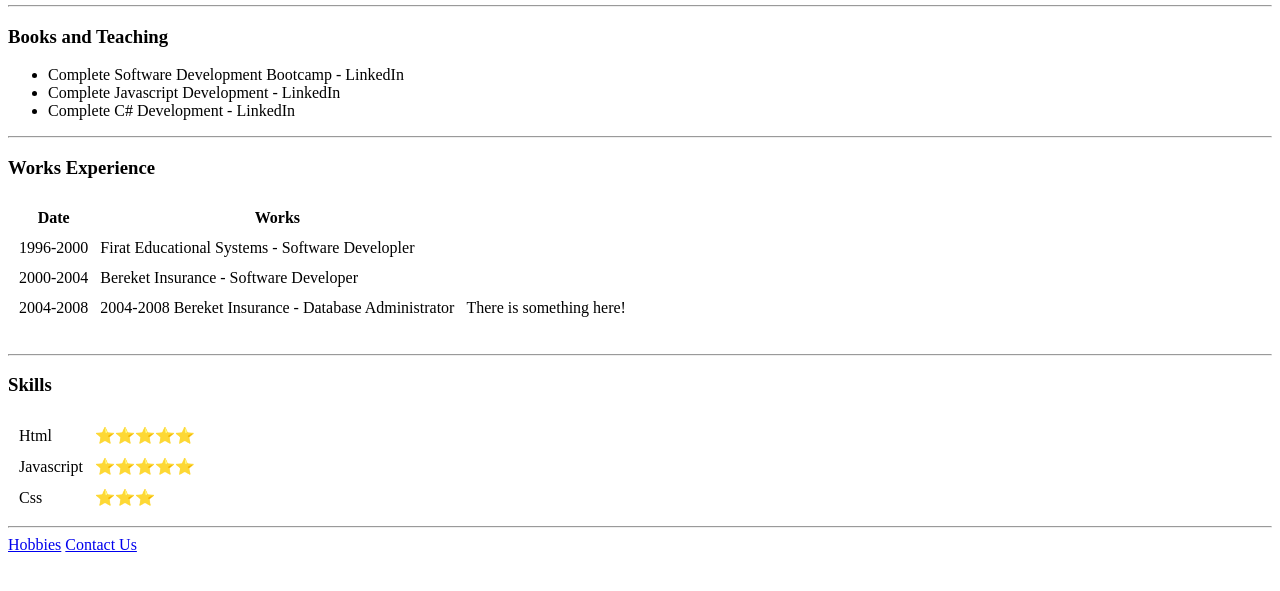
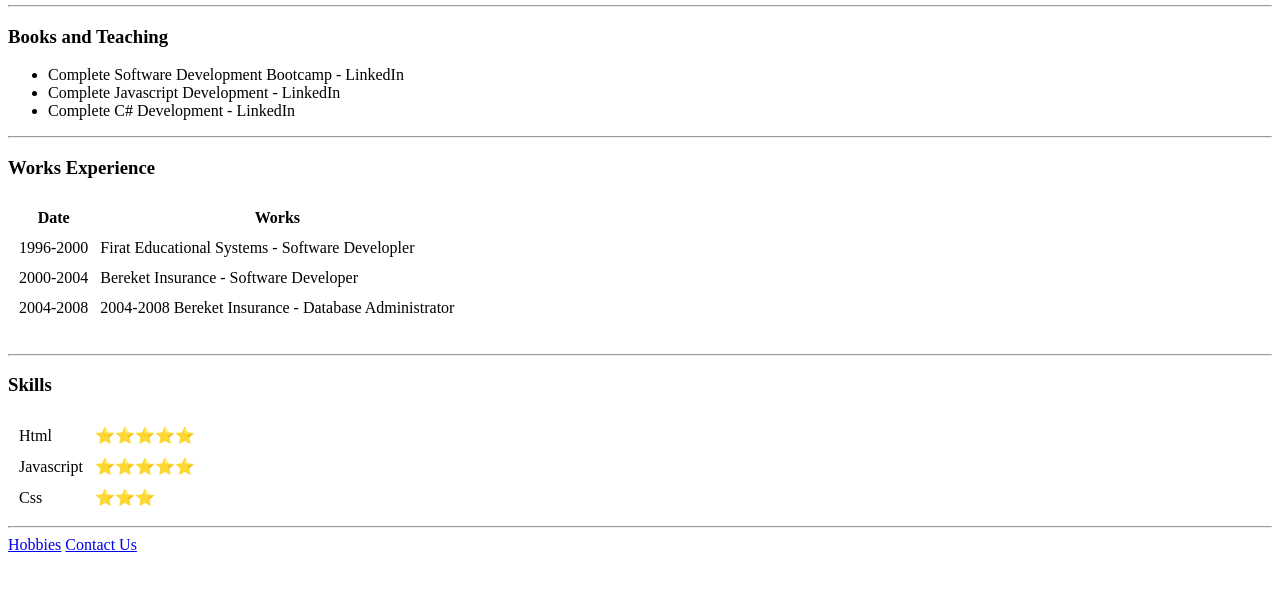
Before and after one commit to sadagliuk/cv, a plain HTML site: page index.html in a window 1280 px wide. Shown: the part 201-792 px from the top of the page. Drawn offline with Linux system fonts and the light colour scheme.

Commit message:
there is a change in works section.

```diff
--- a/index.html
+++ b/index.html
@@ -44,7 +44,6 @@
     <tr>
       <td>2004-2008</td>
       <td>2004-2008 Bereket Insurance - Database Administrator</td>
-      <td>There is something here!</td>
     </tr>
   </table>
   <br>
```
